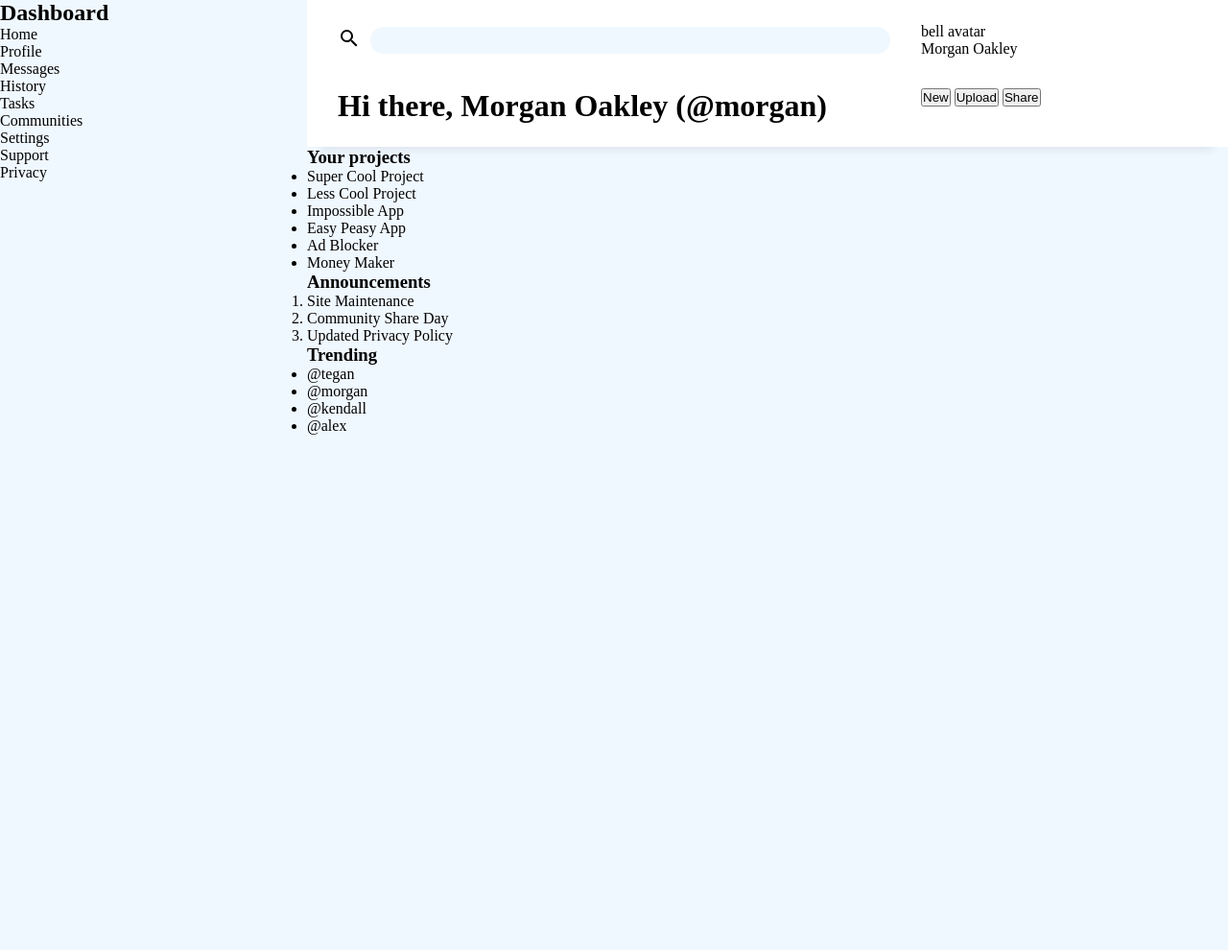
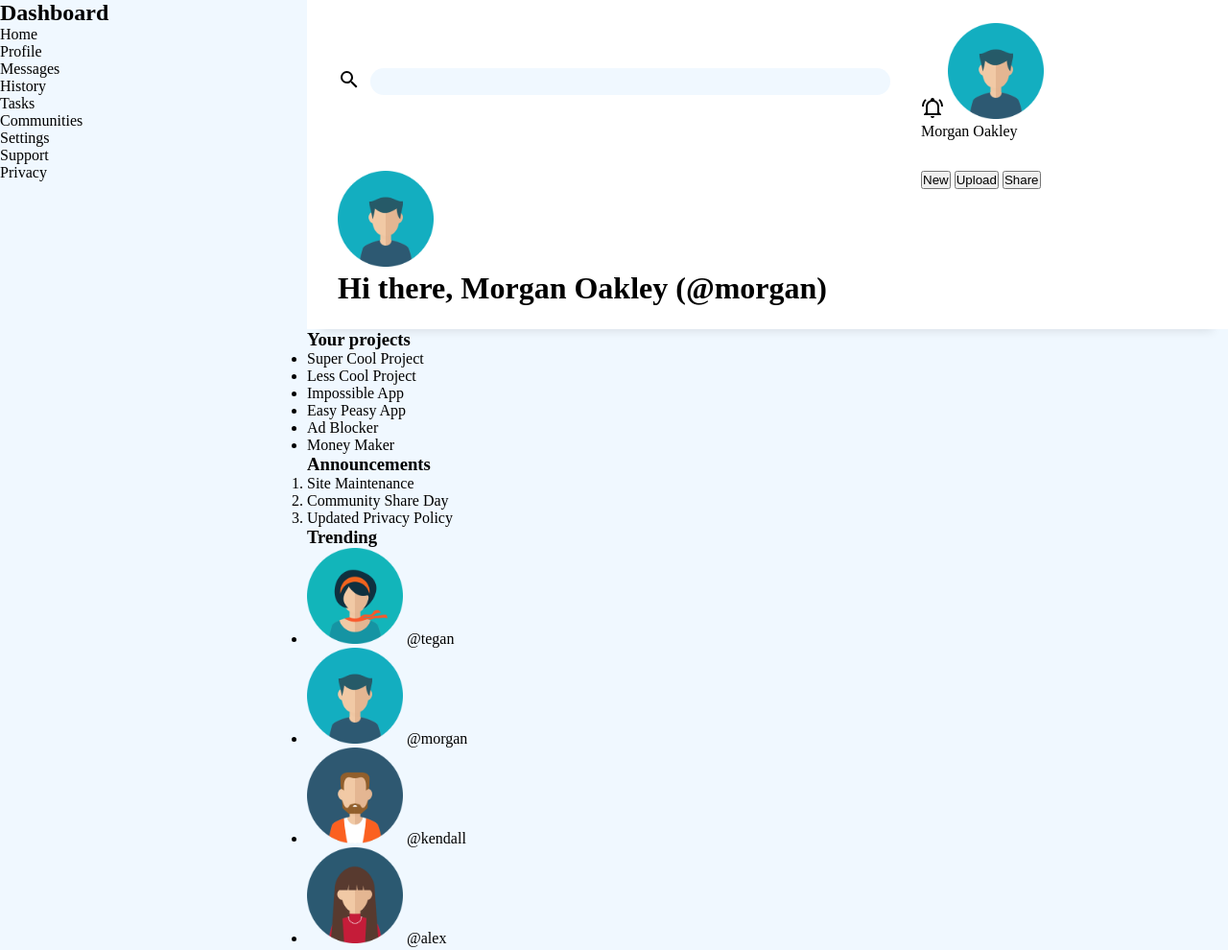
Before and after one commit to Akherousin/odin-admin-dashboard, a plain HTML site: page index.html in a window 1280 px wide. Shown: the top 990 px of the page at 96% size. Before the commit the page ends 918 px from the top, so only its background shows below. Drawn offline with Linux system fonts and the light colour scheme.

Commit message:
add pics to the project

```diff
--- a/index.html
+++ b/index.html
@@ -23,12 +23,22 @@
       </div>
 
       <div class="header-user-info">
-        <span>bell</span>
-        <span>avatar</span>
+        <svg
+          class="icon-bell"
+          style="width: 24px; height: 24px"
+          viewBox="0 0 24 24"
+        >
+          <path
+            fill="currentColor"
+            d="M10,21H14A2,2 0 0,1 12,23A2,2 0 0,1 10,21M21,19V20H3V19L5,17V11C5,7.9 7.03,5.17 10,4.29C10,4.19 10,4.1 10,4A2,2 0 0,1 12,2A2,2 0 0,1 14,4C14,4.1 14,4.19 14,4.29C16.97,5.17 19,7.9 19,11V17L21,19M17,11A5,5 0 0,0 12,6A5,5 0 0,0 7,11V18H17V11M19.75,3.19L18.33,4.61C20.04,6.3 21,8.6 21,11H23C23,8.07 21.84,5.25 19.75,3.19M1,11H3C3,8.6 3.96,6.3 5.67,4.61L4.25,3.19C2.16,5.25 1,8.07 1,11Z"
+          />
+        </svg>
+        <img src="./pics/avatar.png" alt="user pic" />
         <p>Morgan Oakley</p>
       </div>
 
       <div class="header-greeting">
+        <img src="./pics/avatar.png" alt="user pic" />
         <h1 class="heading-primary">
           <span>Hi there,</span> Morgan Oakley (@morgan)
         </h1>
@@ -83,10 +93,22 @@
       <section class="Trending">
         <h3>Trending</h3>
         <ul>
-          <li>@tegan</li>
-          <li>@morgan</li>
-          <li>@kendall</li>
-          <li>@alex</li>
+          <li>
+            <img src="./pics/avatar (1).png" alt="" />
+            @tegan
+          </li>
+          <li>
+            <img src="./pics/avatar.png" alt="" />
+            @morgan
+          </li>
+          <li>
+            <img src="./pics/avatar (2).png" alt="" srcset="" />
+            @kendall
+          </li>
+          <li>
+            <img src="./pics/avatar (3).png" alt="" />
+            @alex
+          </li>
         </ul>
       </section>
     </main>
--- a/style.css
+++ b/style.css
@@ -64,3 +64,7 @@ body {
 .main {
   grid-area: main;
 }
+
+img {
+  width: 100px;
+}
```
Also changed, not shown: pics/avatar (1).png (added), pics/avatar (2).png (added), pics/avatar (3).png (added), pics/avatar.png (added).
